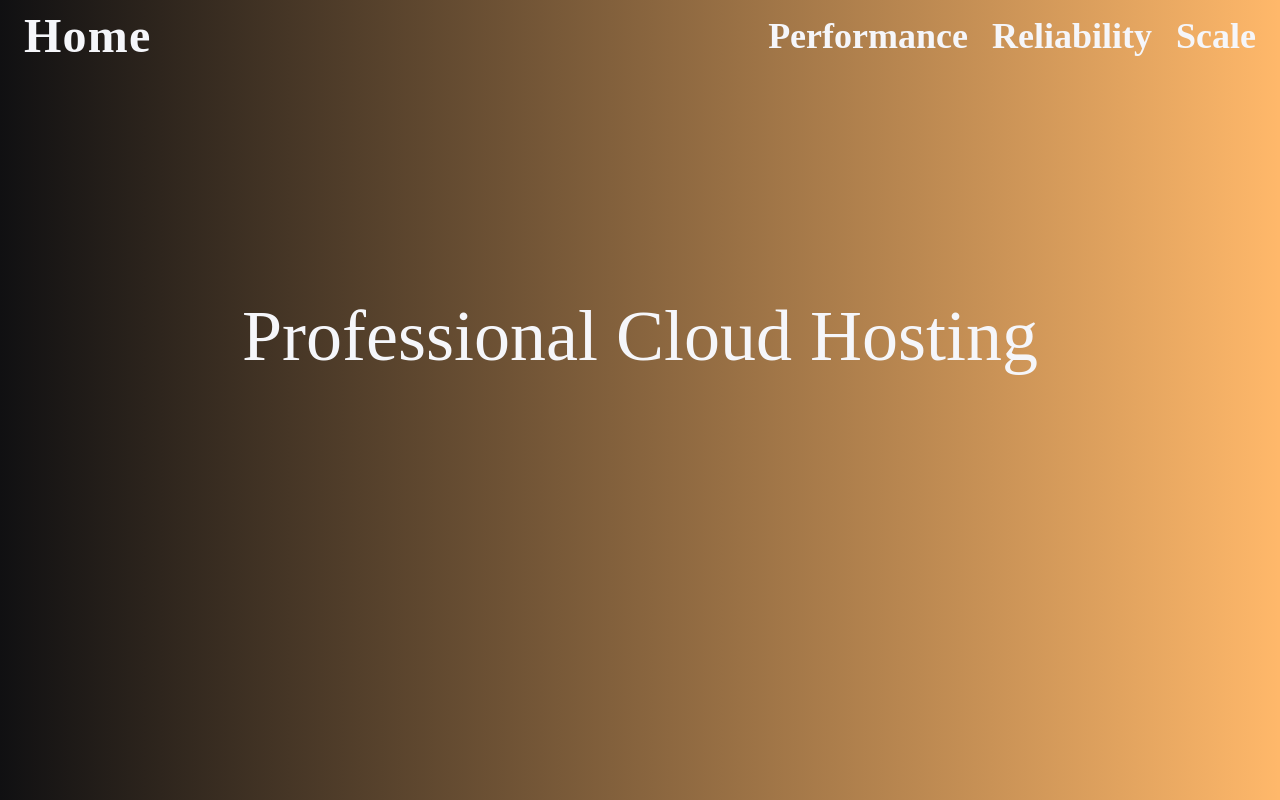
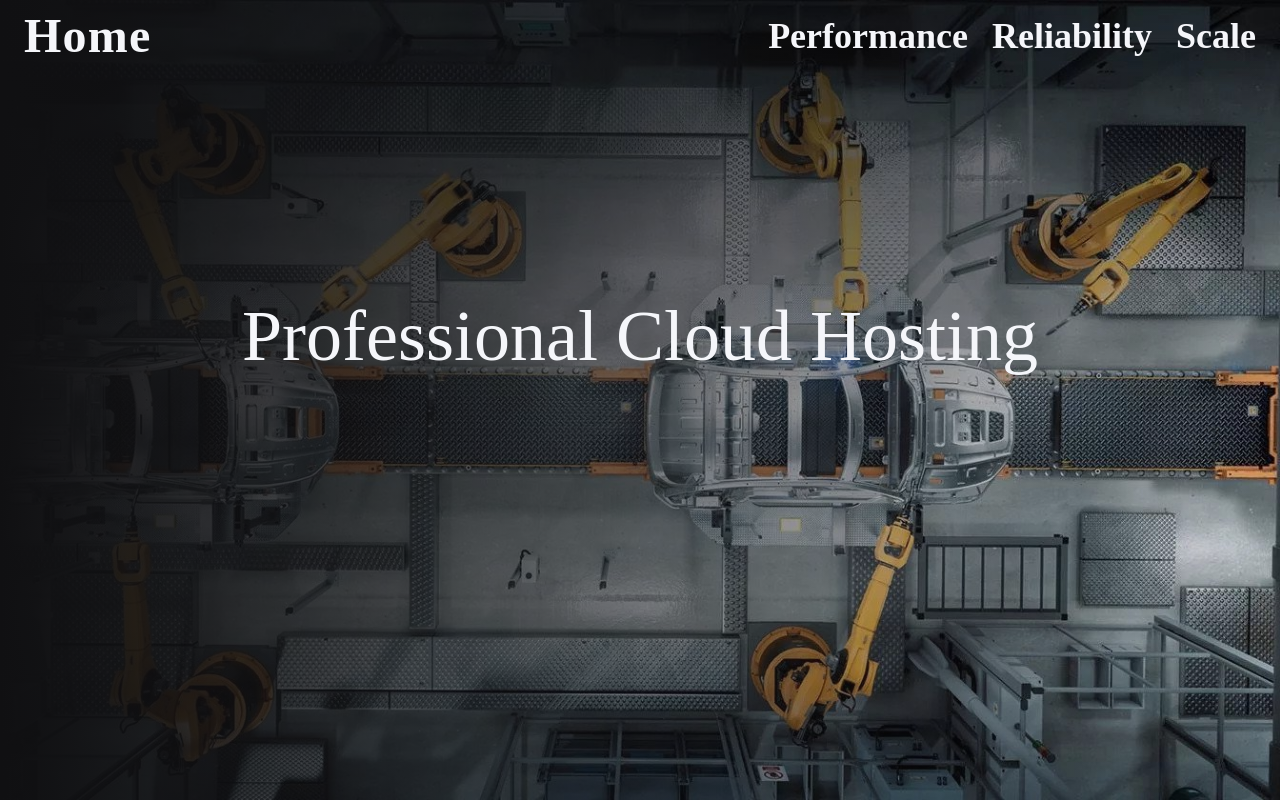
Before and after one commit to OGester/corp, a Next.js app: page / in a window 1280 px wide. Built offline with nearby package versions, Linux system fonts and the light colour scheme; a web font is replaced by a local one.

Commit message:
restored Hero component as for now

```diff
--- a/src/components/hero.tsx
+++ b/src/components/hero.tsx
@@ -9,15 +9,14 @@ interface HeroProps {
 
 export default function Hero(props: HeroProps) {
   return (
-    <div className="relative h-screen min-w-dvw">
-      <div className="absolute -z-10 inset-0 bg-orange-300">
-        {/*  <Image
+    <div className="relative h-dvh w-dvw">
+      <div className="absolute -z-10 inset-0">
+        <Image
           src={props.imgData}
           alt={props.imgAlt}
           fill
           style={{ objectFit: "cover" }}
-          priority
-        /> */}
+        />
         <div className="absolute inset-0 bg-gradient-to-r from-[#101012]" />
       </div>
       <div className="pt-50 md:pt-40 2md:pt-75 flex justify-center items-center">
```
